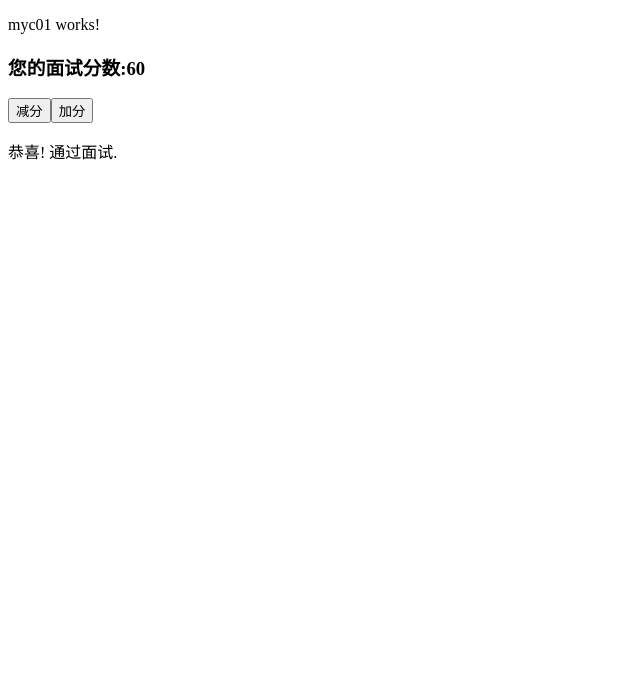
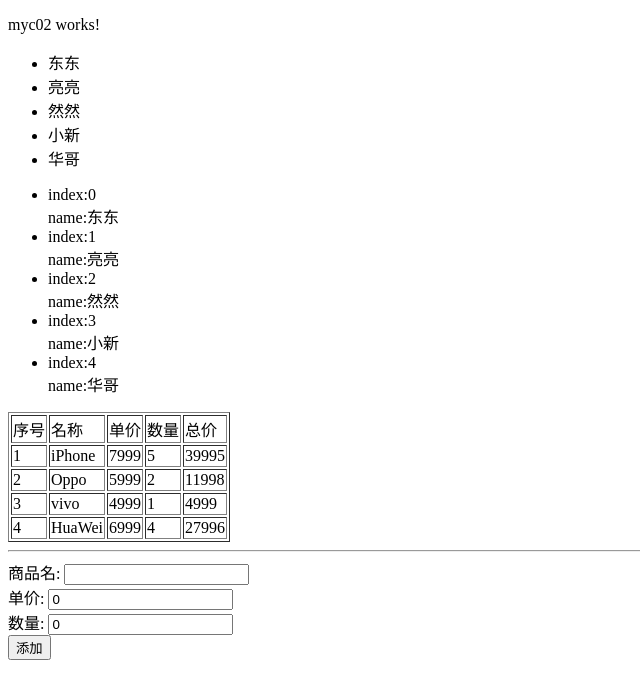
Before and after one commit to June-elisa/angular-practice1, an Angular app: page / in a window 1280 px wide. Shown: the top 698 px of the page, without its empty margins (0-640 px from the left). Built offline with nearby package versions, Linux system fonts and the light colour scheme.

Commit message:
myc02:数组遍历

```diff
--- a/src/app/app.component.html
+++ b/src/app/app.component.html
@@ -1 +1 @@
-<app-myc01></app-myc01>
+<app-myc02></app-myc02>
--- a/src/app/app.module.ts
+++ b/src/app/app.module.ts
@@ -8,6 +8,7 @@ import { Myc04Component } from './myc04/myc04.component';
 import { Myc05Component } from './myc05/myc05.component';
 import { Myc06Component } from './myc06/myc06.component';
 import { Myc01Component } from './myc01/myc01.component';
+import { Myc02Component } from './myc02/myc02.component';
 
 @NgModule({
   declarations: [
@@ -15,7 +16,8 @@ import { Myc01Component } from './myc01/myc01.component';
     Myc04Component,
     Myc05Component,
     Myc06Component,
-    Myc01Component
+    Myc01Component,
+    Myc02Component
   ],
   imports: [
     BrowserModule,
--- /dev/null
+++ b/src/app/myc02/myc02.component.html
@@ -0,0 +1,40 @@
+<p>myc02 works!</p>
+
+<ul>
+    <li *ngFor="let item of names">{{item}}</li>
+</ul>
+
+<ul>
+    <li *ngFor="let item of names; let i = index">
+        <span>index:{{ i }}</span>
+        <br/>
+        <span>name:{{ item }}</span>
+    </li>
+</ul>
+
+<table border="1">
+    <tr>
+  <td>序号</td> <td>名称</td> <td>单价</td> <td>数量</td> <td>总价</td>
+  </tr>
+  <tr *ngFor="let item of products; let i = index">
+      <td>{{ i + 1 }}</td>
+      <td>{{ item.title }}</td>
+      <td>{{ item.price }}</td>
+      <td>{{ item.count }}</td>
+      <td>{{ item.price * item.count }}</td>
+    </tr>
+  </table>
+  <hr />
+  <div>
+  <div>
+  <span>商品名: </span>
+  <input type="text" [(ngModel)]="title" />
+  </div> <div>
+  <span>单价: </span>
+      <input type="number" [(ngModel)]="price" />
+    </div>
+  <div>
+  <span>数量: </span>
+  <input type="number" [(ngModel)]="count" />
+  </div>
+  <button (click)="doAdd()">添加</button> </div>
--- /dev/null
+++ b/src/app/myc02/myc02.component.ts
@@ -0,0 +1,37 @@
+import { Component, OnInit } from '@angular/core';
+
+@Component({
+  selector: 'app-myc02',
+  templateUrl: './myc02.component.html',
+  styleUrls: ['./myc02.component.css']
+})
+export class Myc02Component implements OnInit {
+  names = ['东东', '亮亮', '然然', '小新', '华哥'];
+  products = [
+    { title: 'iPhone', price: 7999, count: 5 },
+    { title: 'Oppo', price: 5999, count: 2 },
+    { title: 'vivo', price: 4999, count: 1 },
+    { title: 'HuaWei', price: 6999, count: 4 },
+  ];
+  title = '';
+  price = 0;
+  count = 0;
+
+  doAdd() {
+    let p = {
+      title: this.title,
+      price: this.price,
+      count: this.count,
+    };
+    this.products.push(p);
+
+    this.title = '';
+    this.price = 0;
+    this.count = 0;
+  }
+  constructor() { }
+
+  ngOnInit(): void {
+  }
+
+}
```
Also changed, not shown: src/app/myc02/myc02.component.css (added), 1 other file (tests, documents, lock files or other folders).
